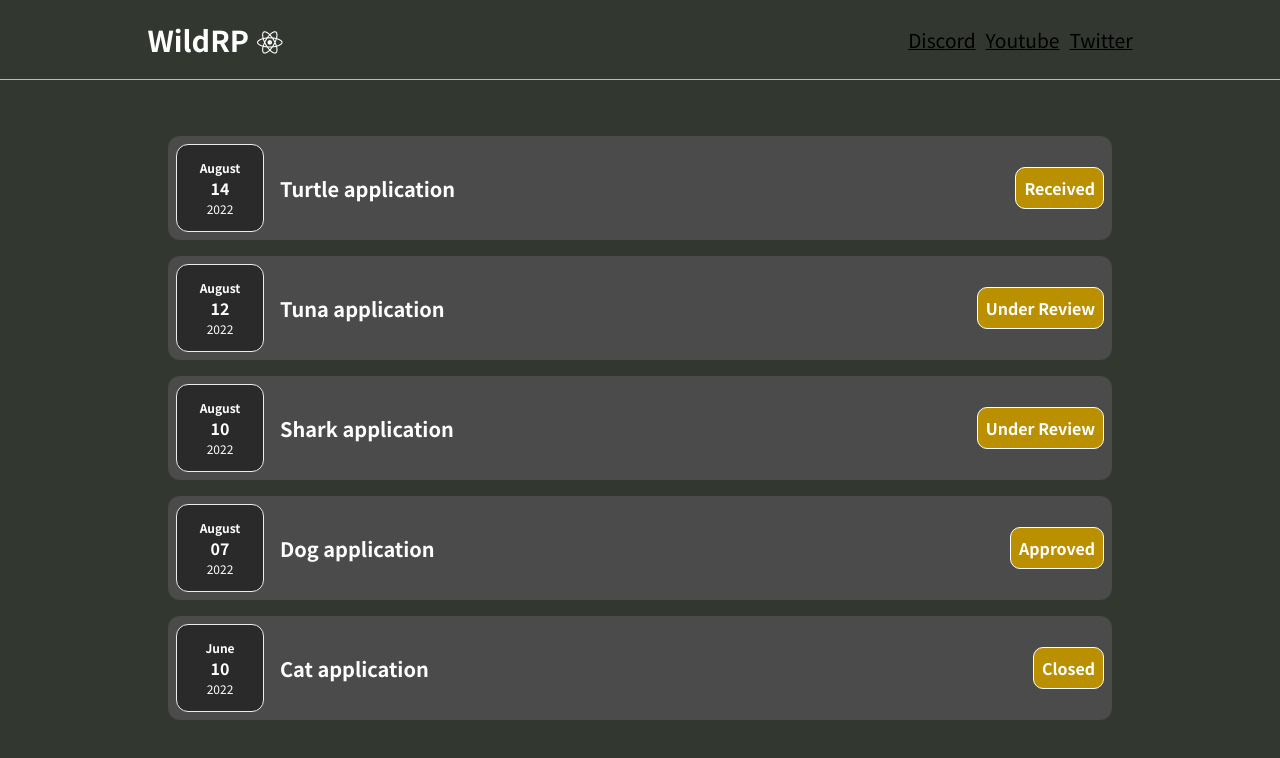
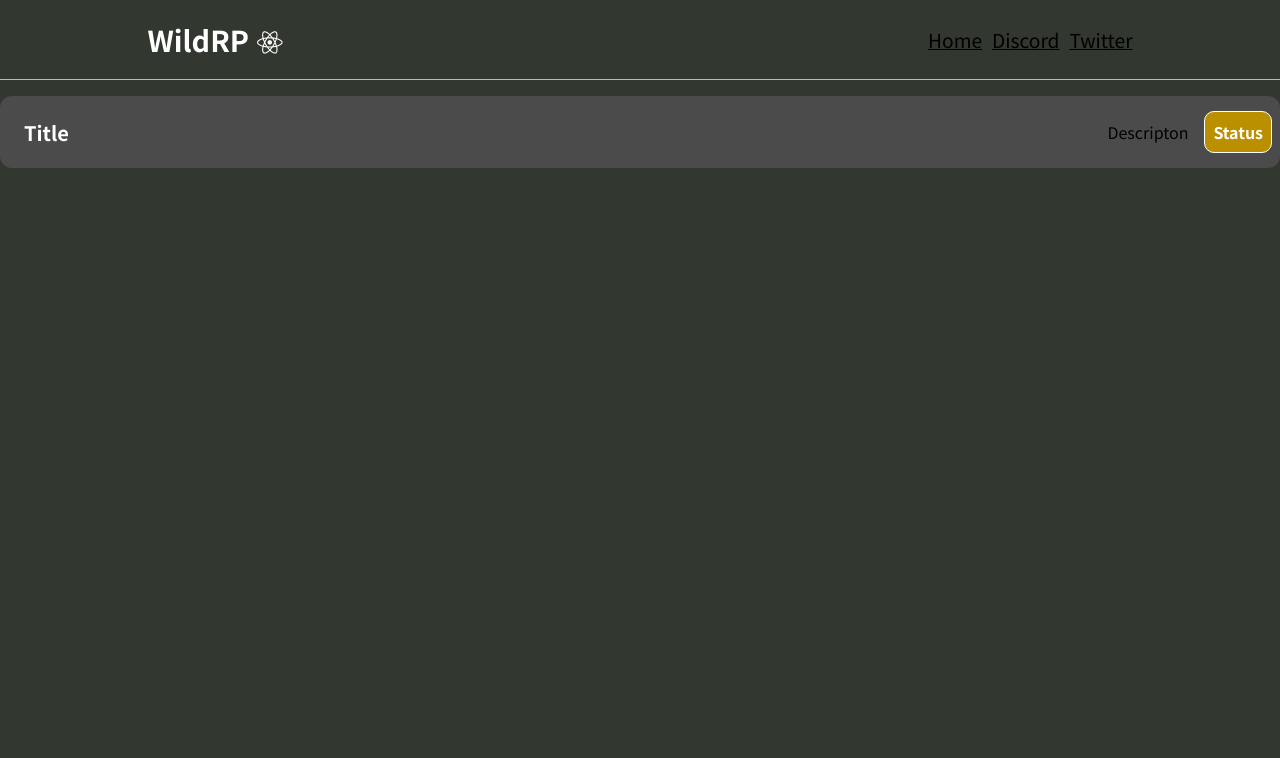
Before and after one commit to dvillasmil08/blogWebsite, a React (Create React App) app: page /application in a window 1280 px wide. Shown: the top 758 px of the page. Built offline with nearby package versions, Linux system fonts and the light colour scheme.

Commit message:
fixed router, no content int app content

```diff
--- a/src/App.js
+++ b/src/App.js
@@ -1,6 +1,9 @@
 import React from 'react';
+import { BrowserRouter, Routes, Router, Route } from 'react-router-dom';
 import Application from './components/Application/Application';
+import ApplicationContent from './components/ApplicationContent/ApplicationContent';
 import NavBar from './components/NavBar/NavBar';
+import Error from './components/Error';
 
 const App = () => {
   const application = [
@@ -8,39 +11,58 @@ const App = () => {
       id: 'a1',
       title: 'Turtle application',
       status:'Received',
-      date: new Date(2022, 7, 14)
+      date: new Date(2022, 7, 14),
+      description: 'I love slowRP!!'
     },
     {
       id: 'a2',
       title: 'Tuna application',
       status: 'Under Review',
-      date: new Date(2022, 7, 12)
+      date: new Date(2022, 7, 12),
+      description: 'I love swimRP!'
     },
     {
       id: 'a3',
       title: 'Shark application',
       status: 'Under Review',
-      date: new Date(2022, 7, 10)
+      date: new Date(2022, 7, 10),
+      description: 'I deep water RP!!'
     },
     {
       id: 'a4',
       title: 'Dog application',
       status: 'Approved',
-      date: new Date(2022, 7, 7)
+      date: new Date(2022, 7, 7),
+      description: 'Woof Woof RP is best!'
     },
     {
       id: 'a5',
       title: 'Cat application',
       status: 'Closed',
-      date: new Date(2022, 5, 10)
+      date: new Date(2022, 5, 10),
+      description: 'Leave me alone and feed me.'
     }
   ]
 
   return (
-    <div>
-      <NavBar />
-      <Application items={application} />
-    </div>
+  <BrowserRouter>
+    <NavBar />
+  <Routes>
+    {/* HOME */}
+    <Route path='/' element={
+      <div>
+        <Application items={application} />
+      </div>} />
+
+    {/* APP VIEW */}
+    <Route path='application' element={<ApplicationContent />} />
+    <Route path='*' element={<Error />} />
+
+
+  </Routes>
+
+  </BrowserRouter>
+
   );
 };
 
--- a/src/components/Application/Application.js
+++ b/src/components/Application/Application.js
@@ -11,26 +11,31 @@ return (
         title={props.items[0].title}
         status={props.items[0].status}
         date={props.items[0].date}
+        description={props.items[0].description}
         />
          <ApplicationItem
         title={props.items[1].title}
         status={props.items[1].status}
         date={props.items[1].date}
+        description={props.items[1].description}
         />
          <ApplicationItem
         title={props.items[2].title}
         status={props.items[2].status}
         date={props.items[2].date}
+        description={props.items[2].description}
         />
          <ApplicationItem
         title={props.items[3].title}
         status={props.items[3].status}
         date={props.items[3].date}
+        description={props.items[3].description}
         />
          <ApplicationItem
         title={props.items[4].title}
         status={props.items[4].status}
         date={props.items[4].date}
+        description={props.items[4].description}
         />
     </div>
 );
--- a/src/components/ApplicationContent/ApplicationContent.css
+++ b/src/components/ApplicationContent/ApplicationContent.css
@@ -0,0 +1,50 @@
+.applicationView-item {
+    display: flex;
+    justify-content: space-between;
+    align-items: center;
+    padding: 0.5rem;
+    margin: 1rem 0;
+    background-color: #4b4b4b;
+    border-radius: 12px;
+
+}
+.applicationView-item__description {
+    display: flex;
+    flex-direction: column;
+    gap: 1rem;
+    align-items: flex-end;
+    flex-flow: column-reverse;
+    justify-content: flex-start;
+    flex: 1;
+}
+.applicationView-item h2 {
+    color: #3a3a3a;
+    font-size: 1rem;
+    flex: 1;
+    margin: 0 1rem;
+    color: white;
+    border-radius: 12px;
+
+}
+.applicationView-item__status {
+    font-weight: bold;
+    color: white;
+    background-color: #ba8f00;
+    border: 1px solid white;
+    border-radius: 10px;
+}
+
+@media (min-width: 500px){
+    .applicationView-item__description{
+        flex-direction: row;
+        align-items: center;
+        justify-content: flex-start;
+        flex: 1;
+    }
+    .applicationView-item__description h2{
+        font-size: 1.25rem;
+    }
+    .applicationView-item__status {
+        padding: 0.5rem;
+    }
+}
--- a/src/components/ApplicationContent/ApplicationContent.js
+++ b/src/components/ApplicationContent/ApplicationContent.js
@@ -1,8 +1,24 @@
+import Application from "../Application/Application";
+import ApplicationDate from "../ApplicationDate/ApplicationDate";
+import Navbar from '../NavBar/NavBar';
+import './ApplicationContent.css';
 
-const ApplicationContent = () => {
+const ApplicationContent = (props) => {
     return (
         <div>
-            empty
+            <div className='applicationView-item'>
+                    {/* <ApplicationDate /> */}
+                    <div className='applicationView-item__description'>
+
+                        {/* <ApplicationDate date={props.date} /> */}
+                            <h2>Title{props.title}</h2>
+                            <p>Descripton{props.decription}</p>
+                        <div className='applicationView-item__status'>Status{props.status}</div>
+                    </div>
+                    <div>
+
+                    </div>
+            </div>
         </div>
     );
 }
--- a/src/components/ApplicationItem/ApplicationItem.js
+++ b/src/components/ApplicationItem/ApplicationItem.js
@@ -1,6 +1,6 @@
 import ApplicationDate from "../ApplicationDate/ApplicationDate";
 import './ApplicationItem.css';
-// import { Link, Outlet, BrowserRouter, Route, Router } from 'react-router-dom'
+import { Link } from 'react-router-dom'
 // import ApplicationContent from "../ApplicationContent/ApplicationContent";
 
 const ApplicationItem = (props) => {
@@ -9,29 +9,13 @@ const ApplicationItem = (props) => {
             <ApplicationDate date={props.date} />
             <div className='application-item__description'>
 
-
-
-            {/* <BrowserRouter>
-                    <Router>
-                        <Route path="/viewApplication" element={<ApplicationContent />}>
-
-                        </Route>
-                    </Router>
-                </BrowserRouter>
-
-                <h2>
-                    <nav>
-                        <Link to='/viewApplication'>{props.title}</Link>
-                    </nav>
-                </h2> */}
-
-                <h2>{props.title}</h2>
-
+                <Link to='/application' className="btn">
+                    <h2>{props.title}</h2>
+                </Link>
 
 
             <div className='application-item__status'>{props.status}</div>
             </div>
-            {/* <Outlet /> */}
         </div>
     );
 }
--- /dev/null
+++ b/src/components/Error.js
@@ -0,0 +1,15 @@
+import NavBar from "./NavBar/NavBar";
+
+const Error = () =>  {
+    return (
+        <div>
+            <NavBar />
+            <h1>404</h1>
+            <h3>
+                Error page
+            </h3>
+        </div>
+     );
+}
+
+export default Error;
--- a/src/components/NavBar/MenuItem.js
+++ b/src/components/NavBar/MenuItem.js
@@ -1,11 +1,11 @@
 export const MenuItem = [
     {
-        title: 'Discord',
-        url: '#',
+        title: 'Home',
+        url: '/',
         cName: 'nav-link'
     },
     {
-        title: 'Youtube',
+        title: 'Discord',
         url: '#',
         cName: 'nav-link'
     },
--- a/src/components/NavBar/NavBar.js
+++ b/src/components/NavBar/NavBar.js
@@ -1,6 +1,7 @@
 import React from "react";
 import { MenuItem } from "./MenuItem";
 import './NavBar.css';
+import { Link } from 'react-router-dom'
 
 const NavBar = () => {
 
```
Also changed, not shown: src/components/Data/Data.js (added, +37 -0 lines).
